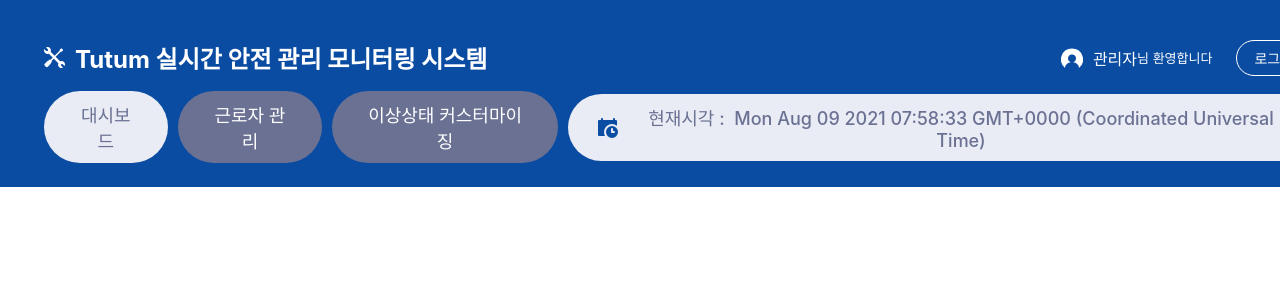
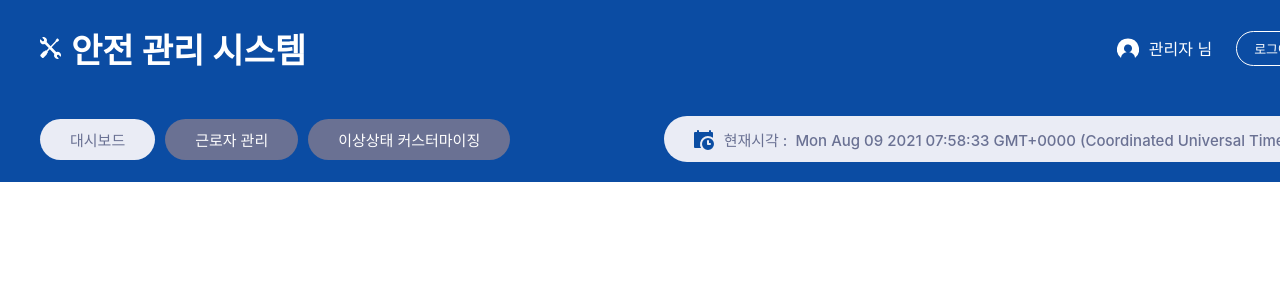
Before and after one commit to y35-n0/tutum-web, a React (Create React App) app: page / in a window 1280 px wide. Shown: the top 300 px of the page. Built offline with nearby package versions, Linux system fonts and the light colour scheme.

Commit message:
[UPDATE] style

```diff
--- a/src/views/common/Header/components/HeaderBox.tsx
+++ b/src/views/common/Header/components/HeaderBox.tsx
@@ -7,7 +7,7 @@ const headerStyle = css`
   left: 0;
   z-index: 1000;
   width: 100%;
-  padding: 24px;
+  padding: 20px;
   background-color: #0b4ca3;
   align-items: center;
   justify-content: center;
--- a/src/views/common/Header/components/HeaderLogout.tsx
+++ b/src/views/common/Header/components/HeaderLogout.tsx
@@ -23,13 +23,9 @@ const userGreetingDivStyle = css`
   margin-right: 24px;
 `;
 
-const userGreetingSpanStyle = css`
-  font-size: 13px;
-`;
-
 const authButtonStyle = css`
   background: transparent;
-  font-size: 14px;
+  font-size: 13px;
   color: #fff;
   outline: none;
   border-radius: 100px;
@@ -49,8 +45,7 @@ export const HeaderAuthLoggedOut: React.FC<Props> = (props) => {
     <div className="authBox" css={authBoxDivStyle}>
       <div className="userGreeting" css={userGreetingDivStyle}>
         <img src={userImg} alt="user icon" css={imgStyle} />
-        <p>{props.user!.userName}</p>
-        <span css={userGreetingSpanStyle}>님 환영합니다</span>
+        <p>{props.user!.userName} 님</p>
       </div>
       <button className="authButton" css={authButtonStyle}>
         로그아웃
--- a/src/views/common/Header/components/HeaderNavigationItem.tsx
+++ b/src/views/common/Header/components/HeaderNavigationItem.tsx
@@ -8,7 +8,7 @@ const navigationItemRadioStyle = css`
 
 const navigationItemLabelStyle = css`
   display: inline-block;
-  font-size: 18px;
+  font-size: 15px;
   background: #6a7193;
   color: #fff;
   border-radius: 100px;
@@ -38,7 +38,7 @@ type Props = {
 
 export const HeaderNavigationItem: React.FC<Props> = (props) => {
   return (
-    <div className="navigationItem">
+    <label className="navigationItem">
       <input
         className="navigationItem"
         type="radio"
@@ -49,13 +49,9 @@ export const HeaderNavigationItem: React.FC<Props> = (props) => {
         onChange={props.handleChange}
         css={navigationItemRadioStyle}
       />
-      <label
-        className="navigationItem"
-        htmlFor={props.item.id}
-        css={navigationItemLabelStyle}
-      >
+      <span className="navigationItem" css={navigationItemLabelStyle}>
         {props.item.content}
-      </label>
-    </div>
+      </span>
+    </label>
   );
 };
--- a/src/views/common/Header/components/HeaderTime.tsx
+++ b/src/views/common/Header/components/HeaderTime.tsx
@@ -11,7 +11,7 @@ const currentTimeDivStyle = css`
 `;
 
 const currentTimeSpanStyle = css`
-  font-size: 18px;
+  font-size: 15px;
   color: #6a7193;
   font-weight: 500;
 `;
--- a/src/views/common/Header/components/HeaderTitle.tsx
+++ b/src/views/common/Header/components/HeaderTitle.tsx
@@ -2,11 +2,15 @@
 import { css } from "@emotion/react";
 import titleImg from "../../../../assets/title.svg";
 
-const titleNameStyle = css`
+const titleNameDivStyle = css`
   display: flex;
   align-items: center;
-  font-size: 12px;
+`;
+
+const titleNameH1Style = css`
+  font-size: 34px;
   font-weight: bold;
+  margin: 0px;
 `;
 
 const imgStyle = css`
@@ -19,9 +23,9 @@ type Props = {
 
 export const HeaderTitle: React.FC<Props> = (props) => {
   return (
-    <div className="titleName" css={titleNameStyle}>
+    <div className="titleName" css={titleNameDivStyle}>
       <img src={titleImg} alt="title logo" css={imgStyle} />
-      <h1>{props.title}</h1>
+      <h1 css={titleNameH1Style}>{props.title}</h1>
     </div>
   );
 };
--- a/src/views/common/Header/components/HeaderTop.tsx
+++ b/src/views/common/Header/components/HeaderTop.tsx
@@ -4,6 +4,7 @@ import { css } from "@emotion/react";
 const headerTopDivStyle = css`
   width: 100%;
   padding: 0 20px;
+  margin-bottom: 40px;
   max-width: 1340px;
   display: flex;
   align-items: center;
--- a/src/views/common/Header/index.tsx
+++ b/src/views/common/Header/index.tsx
@@ -29,16 +29,14 @@ const tempUser = {
 // - items
 // - time format -> moment
 const Header: React.FC = () => {
-  const [naviagationChecked, setNavigationChecked] = useState<string>(
-    tempItems[0].id
-  );
+  const [checked, setChecked] = useState<string>(tempItems[0].id);
   const [user, setUser] = useState<AuthUser>(tempUser);
   const [items, setItems] = useState<HeaderNavigationItemContent[]>(tempItems);
   const [time, setTimes] = useState<string>(Date());
 
   const handleNavigationChange = (e: ChangeEvent<HTMLInputElement>) => {
-    if (naviagationChecked !== e.currentTarget.value) {
-      setNavigationChecked(e.currentTarget.value);
+    if (checked !== e.currentTarget.value) {
+      setChecked(e.currentTarget.value);
     }
   };
 
@@ -51,7 +49,7 @@ const Header: React.FC = () => {
   return (
     <HeaderBox>
       <HeaderTop>
-        <HeaderTitle title="Tutum 실시간 안전 관리 모니터링 시스템" />
+        <HeaderTitle title="안전 관리 시스템" />
         {user ? <HeaderAuthLoggedOut user={user} /> : <HeaderAuthLoggedIn />}
       </HeaderTop>
       <HeaderBottom>
@@ -60,7 +58,7 @@ const Header: React.FC = () => {
             <HeaderNavigationItem
               key={item.id}
               item={item}
-              checked={item.id === naviagationChecked}
+              checked={item.id === checked}
               handleChange={handleNavigationChange}
             />
           ))}
```
